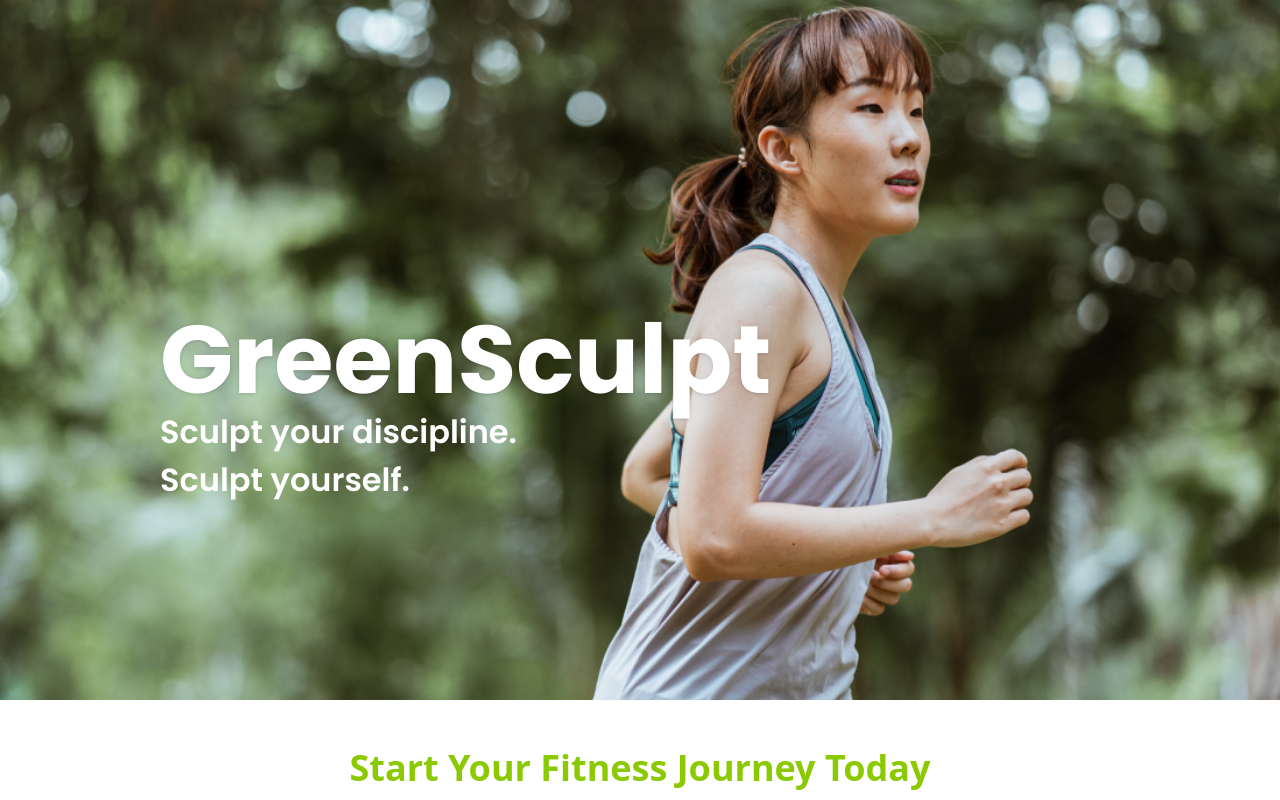
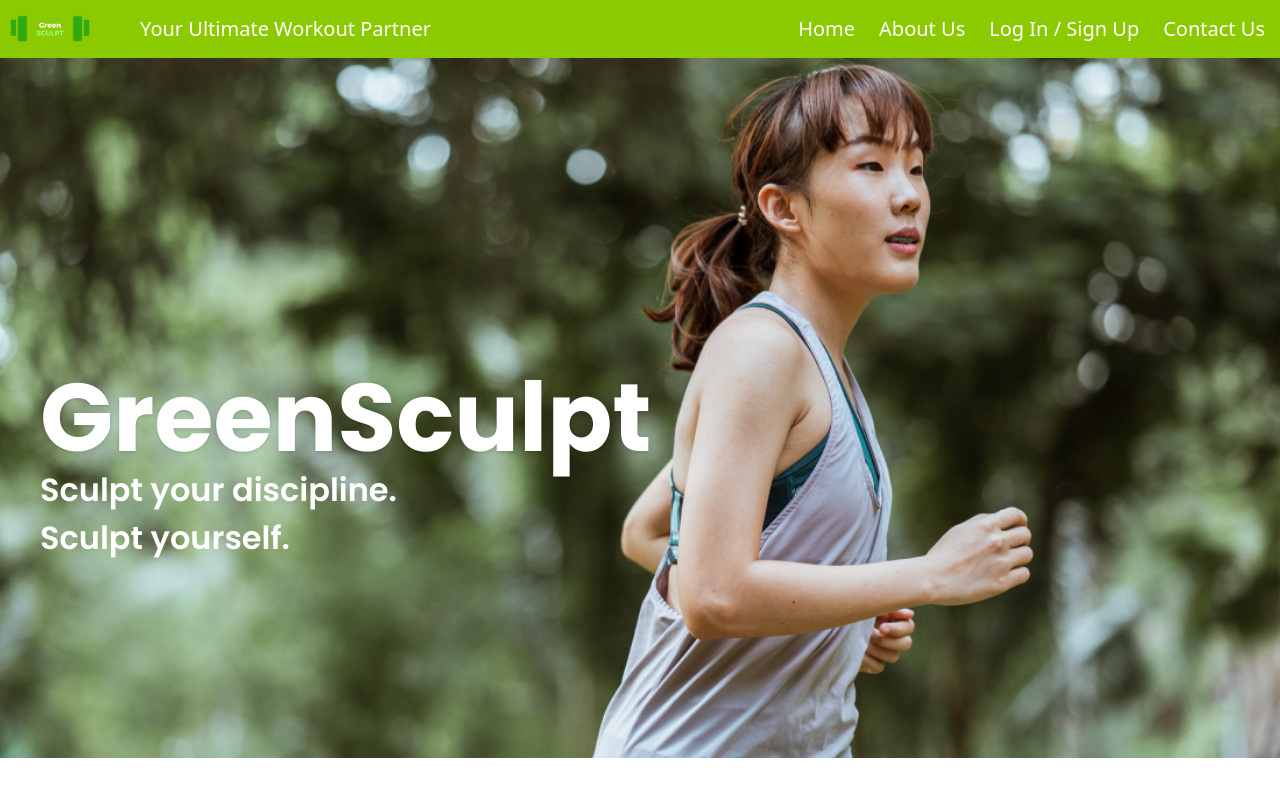
Before and after one commit to Marakarn/Corgi-Milkshake-Final-Project, a React (Vite) app: page / in a window 1280 px wide. Shown: the top 800 px of the page. Built offline with nearby package versions, Linux system fonts and the light colour scheme.

Commit message:
add the Landing page nav bar and test the add image on the SignUp.jsx

```diff
--- a/package.json
+++ b/package.json
@@ -13,7 +13,7 @@
     "axios": "^1.6.7",
     "react": "^18.2.0",
     "react-dom": "^18.2.0",
-    "react-router-dom": "^6.21.3",
+    "react-router-dom": "^6.22.0",
     "validator": "^13.11.0"
   },
   "devDependencies": {
--- a/src/Signup/SignUp.jsx
+++ b/src/Signup/SignUp.jsx
@@ -254,6 +254,10 @@ const SignUp = () => {
 
     }
 
+    const fileSelectedHandler = event => {
+        console.log(event.target.files[0]);
+    }
+
     return (
     <>
     <div className="bg-[url('/moutain_pic.png')] bg-fixed bg-no-repeat bg-cover min-h-[1800px] md:min-h-[1100px] h-screen w-screen">
@@ -279,7 +283,7 @@ const SignUp = () => {
                                 photo_camera
                                 </span>
                                 <p class="mt-2 text-base text-center leading-normal">Select a Photo</p>
-                                <input type='file' accept=".jpg, .png, .jpeg" class="hidden" id="signup_photo"/>
+                                <input type='file' onChange={fileSelectedHandler} accept=".jpg, .png, .jpeg" class="hidden" id="signup_photo"/>
                             </label>
                         </div>
                     </div>
--- /dev/null
+++ b/src/components/Navbar-landingPage.jsx
@@ -0,0 +1,44 @@
+import { NavLink } from "react-router-dom";
+import LogoImg from "/Logo.png";
+
+const NavbarLangingPage = () => {
+  return (
+    <>
+        <div className="bg-[#8BCA00] flex justify-between items-center">
+            <div className="flex flex-start items-center gap-6">
+                <img className="h-7" src={LogoImg} alt="Logo" />
+                <div className="ps-4 text-xl text-white">
+                <p>Your Ultimate Workout Partner</p>
+            </div>
+        </div>
+        <nav className="bg-[#8BCA00] p-[15px] flex justify-end md:block">
+            <ul className="flex gap-6 text-xl text-white">
+            <li>
+                <NavLink to="/home" className="hover:text-sky-700 transition-all">
+                Home
+                </NavLink>
+            </li>
+            <li>
+                <NavLink to="/" className="hover:text-sky-700 transition-all">
+                About Us
+                </NavLink>
+            </li>
+            <li>
+                <NavLink to="/" className="hover:text-sky-700 transition-all">
+                Log In / Sign Up
+                </NavLink>
+            </li>
+            <li>
+                <NavLink to="/" className="hover:text-sky-700 transition-all">
+                Contact Us
+                </NavLink>
+            </li>
+            </ul>
+        </nav>
+        </div>
+
+    </>
+  );
+};
+
+export default NavbarLangingPage;
--- a/src/langing-page.jsx
+++ b/src/langing-page.jsx
@@ -2,13 +2,15 @@
 // import { Link } from "react-router-dom";
 // import path from "path"; // Import the path module
 import "./App.css";
+import NavbarLangingPage from "./components/Navbar-landingPage"
 
 const LandingPage = () => {
   return (
     <>
+    <NavbarLangingPage />
       <header className="bg-[url('/banner.png')] w-full h-96 bg-cover bg-center bg-no-repeat min-h-[400px] md:min-h-[700px] ">
         <div className="container mx-auto flex justify-left items-center font-poppins">
-          <div className="w-1/2 mt-60 ps-40">
+          <div className="w-1/2 mt-60 ps-10">
             <h1 className="text-6xl font-bold text-white text-center md:text-start lg:text-7xl xl:text-8xl mt-10 md:mt-[72px] drop-shadow">GreenSculpt</h1>
             <p className="text-white font-semibold text-[32px]">Sculpt your discipline.</p>
             <p className="text-white font-semibold text-[32px]">Sculpt yourself.</p>
```
Also changed, not shown: 1 other file (tests, documents, lock files or other folders).
